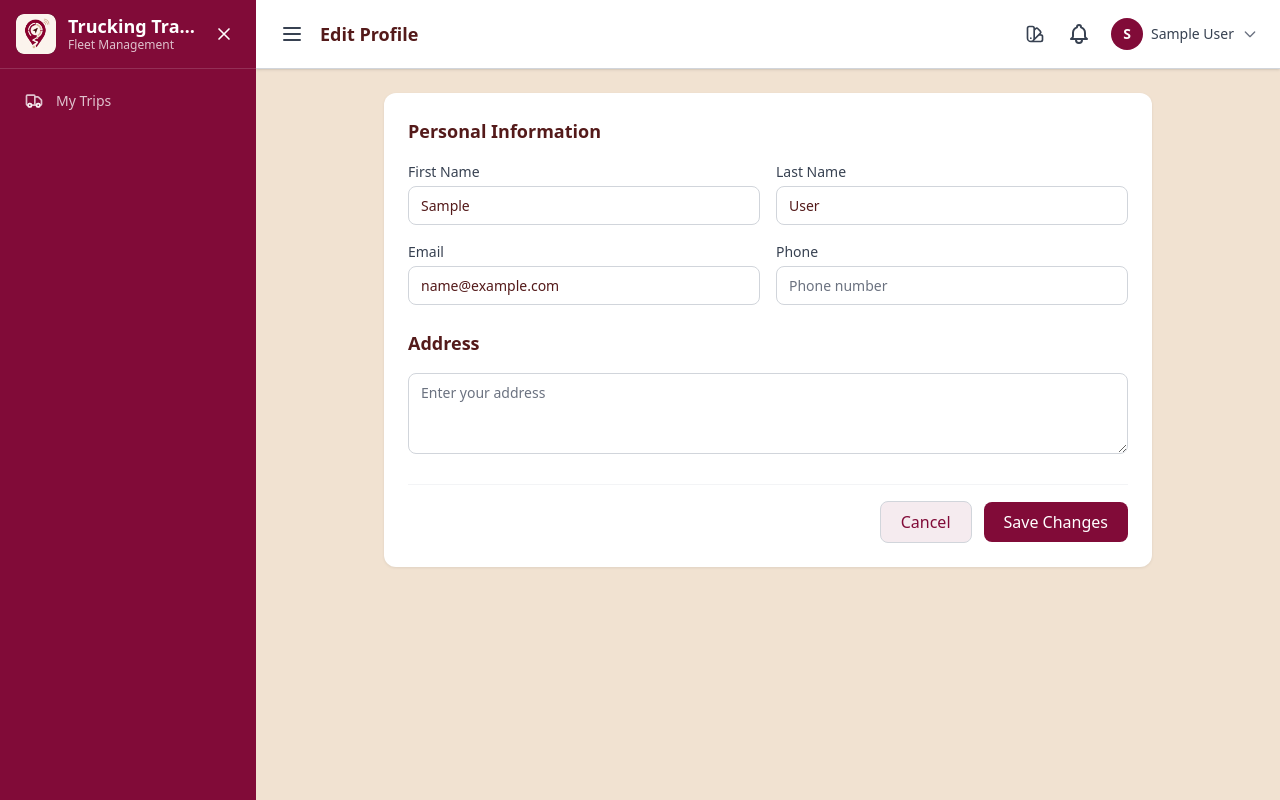
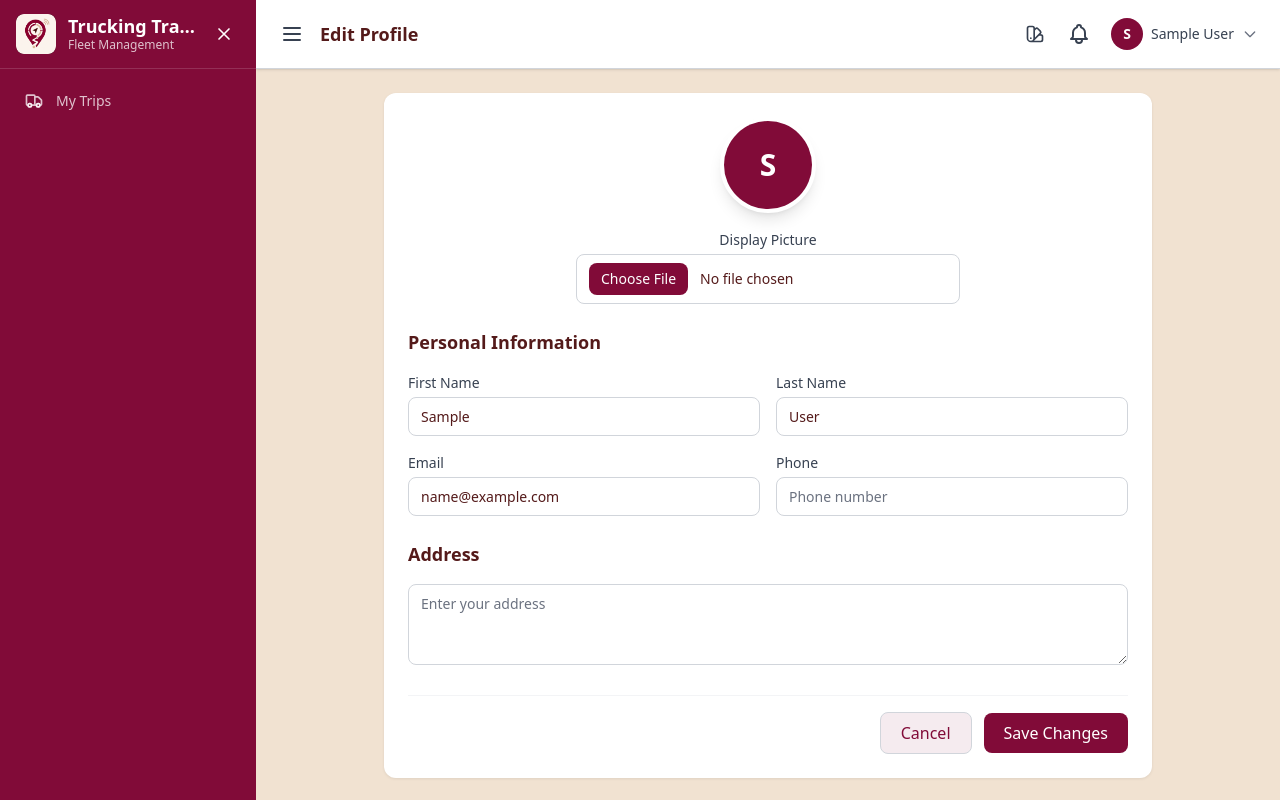
Before and after one commit to lanzy-lanzy/tracker_system, a Django app: page /accounts/profile/edit/ in a window 1280 px wide. Run offline with Django 5.2, Linux system fonts and the light colour scheme; the visitor is signed in with stand-in values (Sample User, id 1); data that the repository does not hold is empty.

Commit message:
feat: add profile picture upload and display functionality with database support

```diff
--- a/accounts/models.py
+++ b/accounts/models.py
@@ -3,6 +3,7 @@ from django.contrib.auth.models import User
 from django.core.validators import FileExtensionValidator
 from django.db.models.signals import post_save
 from django.dispatch import receiver
+from django.urls import reverse
 
 
 class Profile(models.Model):
@@ -21,11 +22,26 @@ class Profile(models.Model):
         upload_to="profiles/", blank=True, null=True,
         validators=[FileExtensionValidator(["jpg", "jpeg", "png"])],
     )
+    profile_picture_data = models.BinaryField(blank=True, null=True, editable=False)
+    profile_picture_mime_type = models.CharField(max_length=100, blank=True)
+    profile_picture_filename = models.CharField(max_length=255, blank=True)
     created_at = models.DateTimeField(auto_now_add=True)
     updated_at = models.DateTimeField(auto_now=True)
 
     def __str__(self):
         return f"{self.user.get_full_name()} - {self.get_role_display()}"
+
+    @property
+    def has_profile_picture(self):
+        return bool(self.profile_picture_data) or bool(self.profile_picture)
+
+    @property
+    def profile_picture_display_url(self):
+        if self.profile_picture_data:
+            return reverse("profile_picture", args=[self.user_id])
+        if self.profile_picture:
+            return self.profile_picture.url
+        return ""
 
 
 @receiver(post_save, sender=User)
--- a/accounts/templates/accounts/_profile_edit_modal.html
+++ b/accounts/templates/accounts/_profile_edit_modal.html
@@ -1,6 +1,6 @@
 <div class="relative">
   <div class="h-1.5 bg-gradient-to-r from-[#810B38] to-[#541A1A] rounded-t-2xl"></div>
-  <div class="p-6" x-data="{ submitting: false, previewUrl: '{% if user.profile.profile_picture %}{{ user.profile.profile_picture.url }}{% endif %}' }">
+  <div class="p-6" x-data="{ submitting: false, previewUrl: '{% if user.profile.has_profile_picture %}{{ user.profile.profile_picture_display_url }}{% endif %}' }">
     <div class="flex items-center justify-between mb-6">
       <div class="flex items-center gap-3">
         <div class="w-10 h-10 rounded-full bg-[#810B38]/10 flex items-center justify-center flex-shrink-0">
--- a/accounts/templates/accounts/profile.html
+++ b/accounts/templates/accounts/profile.html
@@ -10,8 +10,8 @@
   <div class="card p-6">
     <div class="flex flex-col sm:flex-row items-center gap-5 mb-6">
       <div class="w-24 h-24 rounded-full overflow-hidden ring-4 ring-white shadow-xl flex-shrink-0 bg-surface">
-        {% if user.profile.profile_picture %}
-        <img src="{{ user.profile.profile_picture.url }}" alt="{{ user.username }}" class="w-full h-full object-cover">
+        {% if user.profile.has_profile_picture %}
+        <img src="{{ user.profile.profile_picture_display_url }}" alt="{{ user.username }}" class="w-full h-full object-cover">
         {% else %}
         <div class="w-full h-full accent-bg flex items-center justify-center text-white text-3xl font-bold tracking-wide">
           {{ user.first_name|first|default:user.username|first|upper }}
--- a/accounts/templates/accounts/profile_edit.html
+++ b/accounts/templates/accounts/profile_edit.html
@@ -7,8 +7,23 @@
 {% block content %}
 <div class="max-w-3xl mx-auto">
     <div class="card p-6">
-        <form method="post" class="space-y-6">
+        <form method="post" enctype="multipart/form-data" class="space-y-6">
             {% csrf_token %}
+
+            <div class="flex flex-col items-center">
+                <div class="w-24 h-24 rounded-full overflow-hidden bg-surface border-4 border-white shadow-lg">
+                    {% if user.profile.has_profile_picture %}
+                    <img src="{{ user.profile.profile_picture_display_url }}" alt="{{ user.username }}" class="w-full h-full object-cover">
+                    {% else %}
+                    <div class="w-full h-full accent-bg flex items-center justify-center text-white text-3xl font-bold">
+                        {{ user.first_name|first|default:user.username|first|upper }}
+                    </div>
+                    {% endif %}
+                </div>
+                <label class="form-label mt-4" for="profile_picture">Display Picture</label>
+                <input type="file" id="profile_picture" name="profile_picture" accept="image/jpeg,image/png"
+                       class="form-input text-sm max-w-sm file:mr-3 file:py-1.5 file:px-3 file:rounded-lg file:border-0 file:text-sm file:bg-[#810B38] file:text-white file:cursor-pointer">
+            </div>
 
             <div>
                 <h4 class="text-lg font-semibold text-[#541A1A] mb-4">Personal Information</h4>
--- a/accounts/urls.py
+++ b/accounts/urls.py
@@ -7,6 +7,7 @@ urlpatterns = [
     path("profile/", views.profile_view, name="profile"),
     path("profile/edit/", views.profile_edit_view, name="profile_edit"),
     path("profile/edit/modal/", views.profile_edit_modal_view, name="profile_edit_modal"),
+    path("profile-picture/<int:pk>/", views.profile_picture_view, name="profile_picture"),
     path("users/", views.user_list_view, name="user_list"),
     path("users/create/", views.user_create_view, name="user_create"),
     path("users/<int:pk>/edit/", views.user_edit_view, name="user_edit"),
--- a/accounts/views.py
+++ b/accounts/views.py
@@ -1,4 +1,4 @@
-from django.http import HttpResponse
+from django.http import FileResponse, Http404, HttpResponse
 from django.shortcuts import render, redirect, get_object_or_404
 from django.contrib.auth import authenticate, login, logout
 from django.contrib.auth.decorators import login_required
@@ -10,6 +10,9 @@ from django_ratelimit.decorators import ratelimit
 from drivers.models import Driver
 from trucks.models import Truck
 from .models import Profile
+
+
+ALLOWED_PROFILE_IMAGE_TYPES = {"image/jpeg", "image/png"}
 
 
 DRIVER_REQUIRED_FIELDS = {
@@ -63,6 +66,18 @@ def _sync_driver_profile(user, request):
     return driver
 
 
+def _save_profile_picture(profile, uploaded):
+    if not uploaded:
+        return
+    content_type = uploaded.content_type or ""
+    if content_type not in ALLOWED_PROFILE_IMAGE_TYPES:
+        raise ValueError("Only JPG and PNG profile pictures are allowed.")
+    profile.profile_picture_data = uploaded.read()
+    profile.profile_picture_mime_type = content_type
+    profile.profile_picture_filename = uploaded.name
+    profile.profile_picture = None
+
+
 @ratelimit(key="ip", rate="10/m", method="POST", block=True)
 def login_view(request):
     if request.user.is_authenticated:
@@ -103,6 +118,11 @@ def profile_edit_view(request):
         profile = user.profile
         profile.phone = request.POST.get("phone", "")
         profile.address = request.POST.get("address", "")
+        try:
+            _save_profile_picture(profile, request.FILES.get("profile_picture"))
+        except ValueError as exc:
+            messages.error(request, str(exc))
+            return render(request, "accounts/profile_edit.html")
         profile.save()
         messages.success(request, "Profile updated successfully.")
         return redirect("profile")
@@ -121,14 +141,34 @@ def profile_edit_modal_view(request):
         profile = user.profile
         profile.phone = request.POST.get("phone", "")
         profile.address = request.POST.get("address", "")
-        if request.FILES.get("profile_picture"):
-            profile.profile_picture = request.FILES["profile_picture"]
+        try:
+            _save_profile_picture(profile, request.FILES.get("profile_picture"))
+        except ValueError as exc:
+            return render(request, "accounts/_profile_edit_modal.html", {
+                "user": request.user,
+                "error": str(exc),
+            })
         profile.save()
         response = HttpResponse()
         response["HX-Trigger"] = "profileUpdated"
         response["HX-Redirect"] = reverse("profile")
         return response
     return render(request, "accounts/_profile_edit_modal.html", {"user": request.user})
+
+
+@login_required
+def profile_picture_view(request, pk):
+    profile = get_object_or_404(Profile, user_id=pk)
+    if profile.profile_picture_data:
+        response = HttpResponse(
+            bytes(profile.profile_picture_data),
+            content_type=profile.profile_picture_mime_type or "application/octet-stream",
+        )
+        response["Cache-Control"] = "private, max-age=3600"
+        return response
+    if profile.profile_picture:
+        return FileResponse(profile.profile_picture.open("rb"), content_type="application/octet-stream")
+    raise Http404("Profile picture not found.")
 
 
 @login_required
--- a/templates/base.html
+++ b/templates/base.html
@@ -332,8 +332,8 @@
                         <div x-data="{ open: false }" class="relative">
                             <button @click="open = !open" @click.outside="open = false" class="flex items-center space-x-2 p-1.5 rounded-lg hover:bg-surface">
                                 <div class="w-8 h-8 rounded-full overflow-hidden flex-shrink-0">
-                                    {% if user.profile.profile_picture %}
-                                    <img src="{{ user.profile.profile_picture.url }}" alt="{{ user.username }}" class="w-full h-full object-cover">
+                                    {% if user.profile.has_profile_picture %}
+                                    <img src="{{ user.profile.profile_picture_display_url }}" alt="{{ user.username }}" class="w-full h-full object-cover">
                                     {% else %}
                                     <div class="w-full h-full accent-bg flex items-center justify-center text-sm font-bold">
                                         {{ user.first_name|first|default:user.username|first|upper }}
```
Also changed, not shown: accounts/tests.py (+55 -1 lines), accounts/migrations/0003_profile_profile_picture_data_and_more.py (added).
